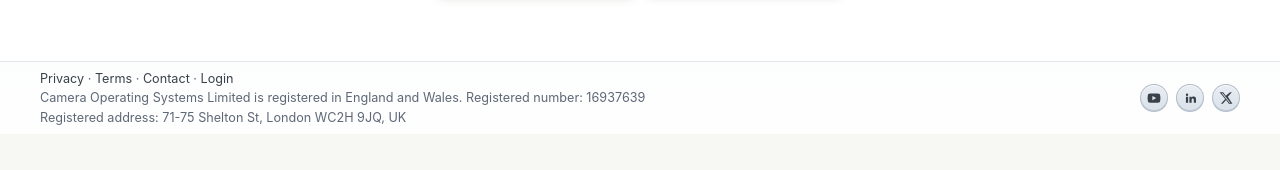
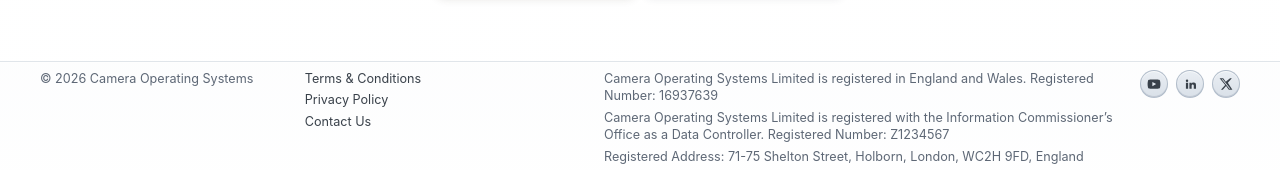
Before and after one commit to Ali-Nigzu/portal, a React (Vite) app in the folder frontend/: page / in a window 1280 px wide. Shown: the part 1342-1512 px from the top of the page. Before the commit the page ends 1476 px from the top, so only its background shows below. Built offline with nearby package versions, Linux system fonts and the light colour scheme; no server answers.

Commit message:
Restructure landing footer into 3-column legal layout

```diff
--- a/frontend/src/features/landing/LandingPage.tsx
+++ b/frontend/src/features/landing/LandingPage.tsx
@@ -346,7 +346,7 @@ const LandingPage: React.FC = () => {
         </section>
       </main>
 
-      <LandingFooter onLogin={goToLogin} />
+      <LandingFooter />
     </div>
   );
 };
--- a/frontend/src/features/landing/components/LandingFooter.tsx
+++ b/frontend/src/features/landing/components/LandingFooter.tsx
@@ -1,31 +1,24 @@
 import React from "react";
+import { Link } from "react-router-dom";
 import { landingCopy } from "../content";
 
-type LandingFooterProps = {
-  onLogin: () => void;
-};
-
-const LandingFooter: React.FC<LandingFooterProps> = ({ onLogin }) => (
+const LandingFooter: React.FC = () => (
   <footer className="landing-footer">
     <div className="landing-container landing-footer-row">
-      <div className="landing-footer-main">
-        <p className="landing-footer-links">
-          <span className="landing-footer-static-link">{landingCopy.footer.links[0]}</span>
-          <span aria-hidden="true"> · </span>
-          <span className="landing-footer-static-link">{landingCopy.footer.links[1]}</span>
-          <span aria-hidden="true"> · </span>
-          <span className="landing-footer-static-link">{landingCopy.footer.links[2]}</span>
-          <span aria-hidden="true"> · </span>
-          <button
-            type="button"
-            onClick={onLogin}
-            className="landing-footer-login-btn"
-          >
-            {landingCopy.footer.links[3]}
-          </button>
-        </p>
-        <p>{landingCopy.footer.legalLine1}</p>
-        <p>{landingCopy.footer.legalLine2}</p>
+      <div className="landing-footer-main" aria-label="Company and legal information">
+        <p className="landing-footer-copyright">{landingCopy.footer.copyright}</p>
+
+        <nav className="landing-footer-links-column" aria-label="Footer links">
+          <a href="#" className="landing-footer-link-item">{landingCopy.footer.links[0]}</a>
+          <a href="#" className="landing-footer-link-item">{landingCopy.footer.links[1]}</a>
+          <Link to="/contact" className="landing-footer-link-item">{landingCopy.footer.links[2]}</Link>
+        </nav>
+
+        <div className="landing-footer-legal-column">
+          {landingCopy.footer.legalLines.map((line) => (
+            <p key={line}>{line}</p>
+          ))}
+        </div>
       </div>
 
       <div className="landing-footer-social" aria-label="Social links">
--- a/frontend/src/features/landing/content.ts
+++ b/frontend/src/features/landing/content.ts
@@ -49,11 +49,13 @@ export const landingCopy = {
     button: "Create Account",
   },
   footer: {
-    legalLine1:
-      "Camera Operating Systems Limited is registered in England and Wales. Registered number: 16937639",
-    legalLine2: "Registered address: 71-75 Shelton St, London WC2H 9JQ, UK",
-    contactEmail: "enquiries@camos.app",
-    links: ["Privacy", "Terms", "Contact", "Login"],
+    copyright: "© 2026 Camera Operating Systems",
+    links: ["Terms & Conditions", "Privacy Policy", "Contact Us"],
+    legalLines: [
+      "Camera Operating Systems Limited is registered in England and Wales. Registered Number: 16937639",
+      "Camera Operating Systems Limited is registered with the Information Commissioner’s Office as a Data Controller. Registered Number: Z1234567",
+      "Registered Address: 71-75 Shelton Street, Holborn, London, WC2H 9FD, England",
+    ],
     socials: {
       youtube: "YouTube",
       linkedin: "LinkedIn",
--- a/frontend/src/styles/LandingPage.css
+++ b/frontend/src/styles/LandingPage.css
@@ -178,7 +178,7 @@ body {
 
 .btn:focus-visible,
 .landing-signup-form input:focus-visible,
-.landing-footer-login-btn:focus-visible,
+.landing-footer-link-item:focus-visible,
 .landing-footer-social-link:focus-visible {
   outline: 2px solid var(--sys-accent);
   outline-offset: 2px;
@@ -732,16 +732,56 @@ body {
   box-shadow: inset 0 1px 0 rgba(255, 255, 255, 0.72);
   padding: 8px 0;
 }
-.landing-footer-row { display: grid; grid-template-columns: 1fr auto; align-items: center; gap: 12px 20px; }
-.landing-footer-main p { margin: 0; color: var(--sys-text-3); font-size: 0.79rem; line-height: 1.38; }
-.landing-footer-main p + p { margin-top: 2px; }
-.landing-footer-links { margin: 0 !important; }
-.landing-footer-static-link,
-.landing-footer-login-btn,
-.landing-footer-social-link { color: var(--sys-text-2); }
-.landing-footer-login-btn { background: none; border: 0; font: inherit; cursor: pointer; padding: 0; }
-.landing-footer-login-btn:hover,
-.landing-footer-social-link:hover { color: var(--sys-text-1); }
+.landing-footer-row {
+  display: grid;
+  grid-template-columns: minmax(0, 1fr) auto;
+  align-items: start;
+  gap: 12px 20px;
+}
+
+.landing-footer-main {
+  display: grid;
+  grid-template-columns: minmax(170px, 0.7fr) minmax(170px, 0.8fr) minmax(360px, 1.5fr);
+  gap: 16px 24px;
+  align-items: start;
+}
+
+.landing-footer-copyright,
+.landing-footer-legal-column p {
+  margin: 0;
+  color: var(--sys-text-3);
+  font-size: 0.79rem;
+  line-height: 1.38;
+}
+
+.landing-footer-links-column {
+  display: grid;
+  align-content: start;
+  gap: 4px;
+}
+
+.landing-footer-link-item,
+.landing-footer-social-link {
+  color: var(--sys-text-2);
+}
+
+.landing-footer-link-item {
+  text-decoration: none;
+  font-size: 0.79rem;
+  line-height: 1.38;
+}
+
+.landing-footer-link-item:hover,
+.landing-footer-social-link:hover {
+  color: var(--sys-text-1);
+  text-decoration: underline;
+}
+
+.landing-footer-legal-column {
+  display: grid;
+  gap: 4px;
+}
+
 .landing-footer-social { display: flex; align-items: center; justify-content: flex-end; gap: 8px; }
 .landing-footer-social-link {
   width: 28px;
@@ -774,6 +814,16 @@ body {
   }
 }
 
+
+@media (max-width: 980px) {
+  .landing-footer-main {
+    grid-template-columns: 1fr 1fr;
+  }
+
+  .landing-footer-legal-column {
+    grid-column: 1 / -1;
+  }
+}
 @media (max-width: 900px) {
   .landing-hero-zone {
     --hero-title-size: clamp(2.22rem, 5.1vw, 3.24rem);
@@ -867,6 +917,7 @@ body {
   .landing-form-grid { grid-template-columns: 1fr; }
   .landing-status-success { flex-direction: column; align-items: flex-start; }
   .landing-footer-row { grid-template-columns: 1fr; }
+  .landing-footer-main { grid-template-columns: 1fr; gap: 12px; }
   .landing-footer-social { justify-content: flex-start; }
 }
 
```
